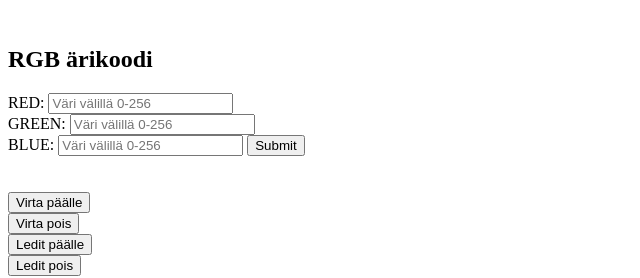
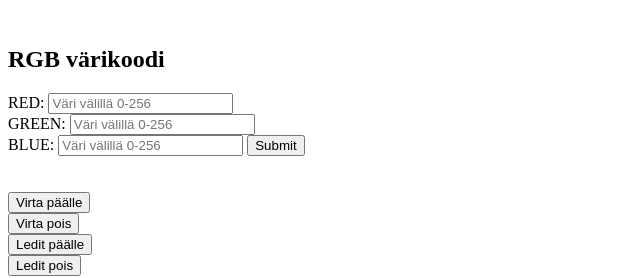
Before and after one commit to kauha/LEDpwm, a plain HTML site: page index.htm in a window 1280 px wide. Shown: the full height of the page, 0-640 px from the left. Drawn offline with nearby package versions, Linux system fonts and the light colour scheme.

```diff
--- a/index.htm
+++ b/index.htm
@@ -8,7 +8,7 @@
 	<body>
 	<div ng-app="">
       	<br>
-			<h2> RGB ärikoodi {{r_color}}  {{g_color}} {{b_color}}</h2>
+			<h2> RGB värikoodi {{r_color}}  {{g_color}} {{b_color}}</h2>
 		<form action = "/color_code" method = "POST">
 			RED: <input type = "text" name = "red" ng-model="r_color" placeholder="Väri välillä 0-256">  <br>
 			GREEN: <input type = "text" name = "green" ng-model="g_color" placeholder="Väri välillä 0-256"> <br>
```
